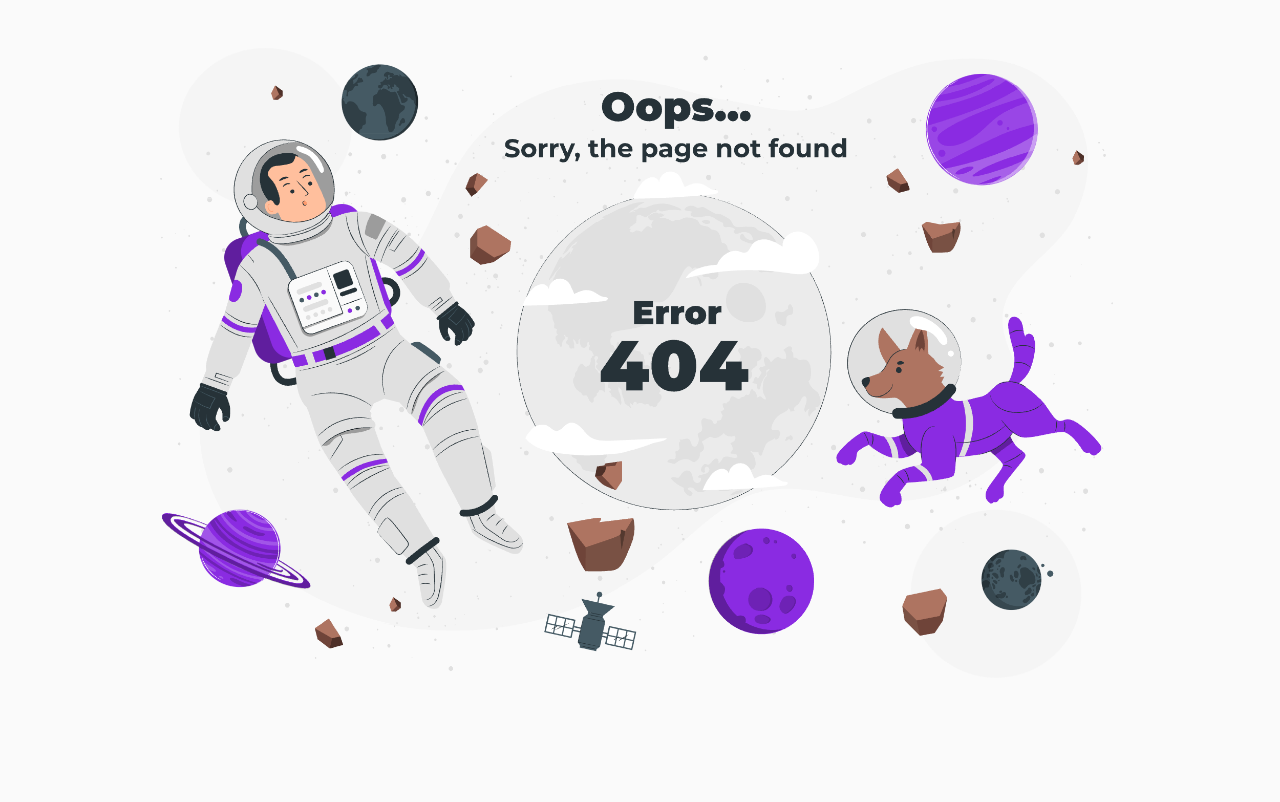
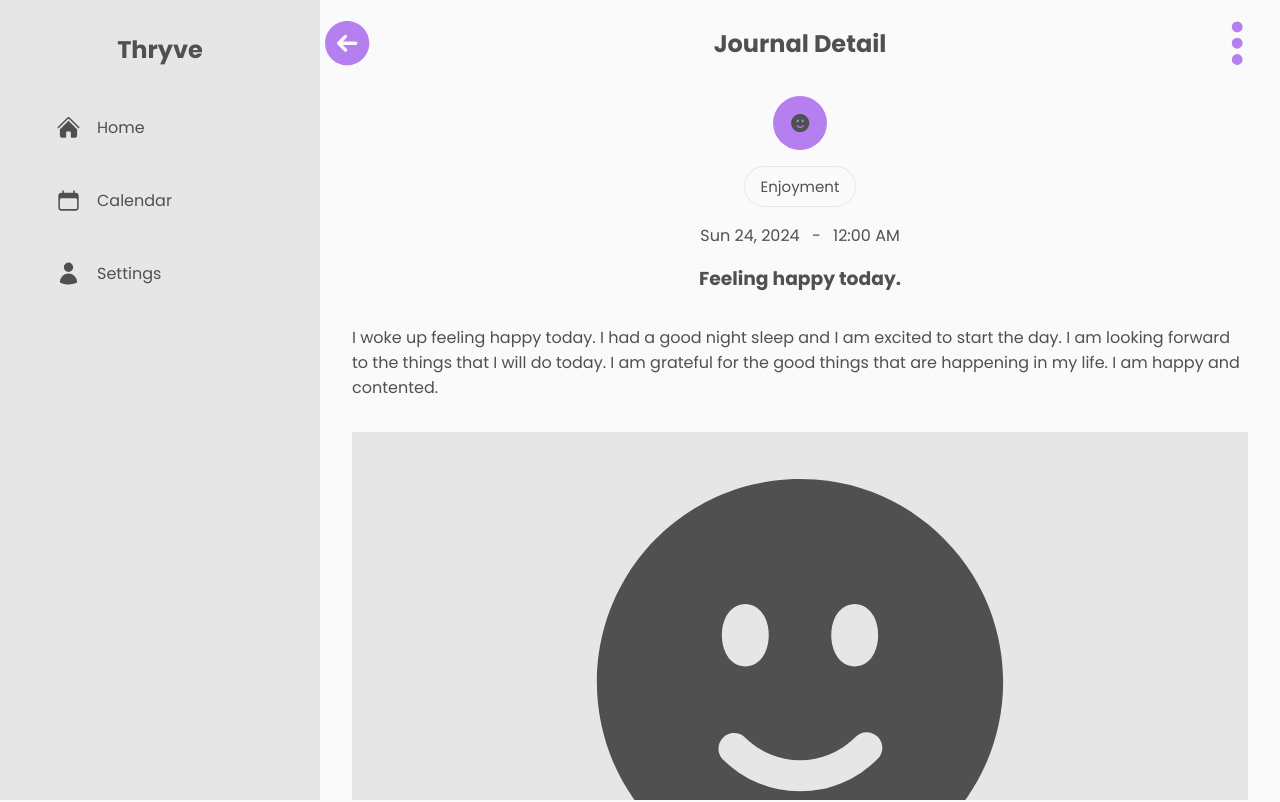
Before and after one commit to Charmingdc/Thryve, a React (Vite) app: page /view-journal in a window 1280 px wide. Shown: the top 802 px of the page. Built offline with nearby package versions, Linux system fonts and the light colour scheme.

Commit message:
Working on the view journal page and updated the home page

```diff
--- a/index.html
+++ b/index.html
@@ -46,7 +46,7 @@
   <link rel="canonical" href="https://yourwebsite.com/" /> -->
 
   <!-- Favicon -->
-  <link rel="icon" href="/public/thryve.png" />
+  <link rel="icon" href="/thryve.png" />
 
   <title>
     Thryve - Clear your tangled mind
--- a/src/components/Helpers/SideBar/SideBar.css
+++ b/src/components/Helpers/SideBar/SideBar.css
@@ -3,7 +3,7 @@
     height: 100%;
     display: flex;
     flex-direction: column;
-    align-items: flex-start;
+    align-items: center;
     padding: 2rem;
     gap: 2rem;
     z-index: 100;
@@ -13,16 +13,17 @@
 }
 
 .sidebar-links {
-    width: 90%;
+    width: 100%;
     display: flex;
     flex-direction: column;
-    align-items: flex-start;
+    align-items: center;
     gap: 1rem;
+    text-align: left;
 }
 
 .sidebar-links .sidebar-link {
     display: flex;
-    justify-content: flex-start;
+    width: 100%;
     align-items: center;
     gap: 1rem;
     padding: 1rem 1.5rem;
@@ -38,7 +39,7 @@
 
 
 @media (max-width: 726px) {
-  .sidebar {
-    display: none;
-  }
+    .sidebar {
+        display: none;
+    }
 }
--- a/src/components/HomePage/Journals/Journal.css
+++ b/src/components/HomePage/Journals/Journal.css
@@ -7,6 +7,7 @@
 .journals-container .journals {
     display: flex;
     flex-wrap: wrap;
+    align-items: center;
     justify-content: space-between;
     margin-top: 0;
     padding: 1.3rem;
@@ -28,7 +29,8 @@
 
 .journal-content {
     display: flex;
-    flex-direction: column;
+    justify-content: space-between;
+    align-items: center;
     width: 100%;
     padding: 1.5rem 2rem;
     background-color: var(--shade);
@@ -53,11 +55,11 @@
     margin: 10px auto;
 }
 
-.gratitude-qoute > p:first-of-type {
+.gratitude-qoute>p:first-of-type {
     font-weight: bolder;
     margin-bottom: 0.8rem;
 }
 
-.gratitude-qoute > p {
+.gratitude-qoute>p {
     text-align: center;
 }
--- a/src/components/HomePage/Journals/Journal.jsx
+++ b/src/components/HomePage/Journals/Journal.jsx
@@ -3,9 +3,14 @@ const Journal = () => {
         <div className="journal">
             <time dateTime="2023-10-10">October 10, 2024 - Tue.</time>
             <div className="journal-content">
-                <time dateTime="2023-10-10T10:45:00">10:45am</time>
+                <div>
+                    <time dateTime="2023-10-10T10:45:00">10:45am</time>
                 <h3>Journal Title</h3>
                 <p>Journal Entry</p>
+                </div>
+                    <div className="journal-image">
+                    <img src="https://via.placeholder.com/150" alt="journal" style={{borderRadius: "10px"}}/>
+                </div>
             </div>
         </div>
     );
--- a/src/main.jsx
+++ b/src/main.jsx
@@ -1,16 +1,17 @@
 import React from 'react';
 import ReactDOM from 'react-dom/client';
 import App from './App.jsx';
+import CalendarPage from './pages/CalendarPage';
 import ErrorPage from './pages/ErrorPage';
+import HomePage from './pages/HomePage';
 import LoginPage from './pages/LoginPage';
 import ResetPasswordPage from './pages/ResetPasswordPage';
+import SettingsPage from './pages/SettingsPage';
 import SignupPage from './pages/SignupPage';
-import HomePage from './pages/HomePage';
-import SettingsPage from './pages/SettingsPage';
-import CalendarPage from './pages/CalendarPage';
 
 import { BrowserRouter, Route, Routes } from 'react-router-dom';
 import './index.css';
+import ViewJournalPage from './pages/ViewJournalPage/ViewJournalPage.jsx';
 
 
 ReactDOM.createRoot(document.getElementById('root')).render(
@@ -25,6 +26,7 @@ ReactDOM.createRoot(document.getElementById('root')).render(
         <Route path='/home' element={<HomePage />} />
         <Route path='/setting' element={<SettingsPage />} />
         <Route path='/calendar' element={<CalendarPage />} />
+        <Route path='/view-journal' element={<ViewJournalPage />} />
       </Routes>
     </BrowserRouter>
   </React.StrictMode>,
--- /dev/null
+++ b/src/pages/ViewJournalPage/ViewJournalPage.css
@@ -0,0 +1,123 @@
+.view-journal-page {
+    display: flex;
+    flex-direction: column;
+    width: 100vw;
+    height: 100vh;
+    position: relative;
+    overflow: hidden;
+}
+
+.view-journal-container {
+    padding: 2rem;
+    padding-bottom: 5rem;
+    position: absolute;
+    width: 75%;
+    height: 100%;
+    display: flex;
+    flex-direction: column;
+    align-items: center !important;
+    top: 0;
+    right: 0;
+    gap: 2rem;
+    overflow-y: auto;
+    margin-top: 4rem;
+    scrollbar-width: none;
+}
+
+.view-journal-container .view-journal-header {
+    display: flex;
+    justify-content: space-between;
+    flex-direction: column;
+    align-items: center;
+    width: 100%;
+    margin-bottom: 2rem;
+    gap: 1rem;
+}
+
+.view-journal-icon {
+    width: 3.4rem;
+    height: 3.4rem;
+    background-color: rgba(181, 127, 239);
+    display: flex;
+    justify-content: center;
+    align-items: center;
+    border-radius: 50%;
+    padding: 1rem;
+}
+
+.view-journal-header .time {
+    display: flex;
+    justify-content: space-evenly;
+    width: 25%;
+}
+
+.view-journal-header .feeling {
+    padding: 0.5rem 1rem;
+    border-radius: 50px;
+    border: 1px solid var(--shade);
+    font-size: 15px;
+}
+
+.feeling-illustration {
+    display: flex;
+    justify-content: center;
+    align-items: center;
+    width: 100%;
+    background-color: var(--shade);
+}
+
+.view-journal-body {
+    display: flex;
+    flex-direction: column;
+    width: 100%;
+    gap: 2rem;
+}
+
+.nav-something {
+    display: flex;
+    justify-content: space-between;
+    padding: 1rem 0;
+    width: 75%;
+    align-items: center;
+    position: fixed;
+    top: 0;
+    right: 0;
+}
+
+.options-menu {
+    position: absolute;
+    top: 4rem;
+    right: 1rem;
+    background-color: var(--shade);
+    box-shadow: 0 2px 4px rgba(0, 0, 0, 0.1);
+    border-radius: 8px;
+    z-index: 1001;
+    display: flex;
+    flex-direction: column;
+    gap: 0.5rem;
+    padding: 0.5rem 0;
+    color: var(--text-color);
+}
+
+.option-button {
+    padding: 0.5rem 1rem;
+    border: none;
+    background: none;
+    cursor: pointer;
+    text-align: left;
+    width: 100%;
+}
+
+.option-button:hover {
+    background-color: var(--shade);
+}
+
+@media (max-width: 726px) {
+    .view-journal-container {
+        width: 100%;
+    }
+
+    .nav-something {
+        width: 100%;
+    }
+}
--- /dev/null
+++ b/src/pages/ViewJournalPage/ViewJournalPage.jsx
@@ -0,0 +1,54 @@
+import { useState } from "react";
+import { HiDotsVertical } from "react-icons/hi";
+import { HiArrowLeftCircle, HiFaceSmile } from "react-icons/hi2";
+import Sidebar from "../../components/Helpers/Sidebar/Sidebar";
+import "./ViewJournalPage.css";
+
+const ViewJournalPage = () => {
+    const [showOptions, setShowOptions] = useState(false);
+
+    return(
+        <div className="view-journal-page">
+            <Sidebar />
+            <div className="view-journal-container">
+                <nav className="nav-something">
+                    <HiArrowLeftCircle className='topnav-icon' onClick={() => navigate(-1)} />
+                    <h1> Journal Detail </h1>
+                    <HiDotsVertical className="topnav-icon" size={24} onClick={() => setShowOptions(prevState => !prevState)} />
+                    {showOptions && (
+                        <div className="options-menu">
+                            <button className="option-button" style={{color: "var(--text-color)"}}>Edit</button>
+                            <button className="option-button" style={{color: "var(--text-color)"}}>Delete Journal</button>
+                        </div>
+                    )}
+                </nav>
+                <div className="container">
+                <div className="view-journal-header">
+                    <div className="view-journal-icon">
+                        <HiFaceSmile size={30} />
+                    </div>
+                    <p className="feeling">Enjoyment</p>
+                    <div className="time">
+                        <span>Sun 24, 2024</span>
+                        <span>-</span>
+                        <span>12:00 AM</span>
+                    </div>
+                    <h3 className="title">
+                        Feeling happy today.
+                    </h3>
+                </div>
+                <div className="view-journal-body">
+                    <p className="entries">
+                        I woke up feeling happy today. I had a good night sleep and I am excited to start the day. I am looking forward to the things that I will do today. I am grateful for the good things that are happening in my life. I am happy and contented.
+                    </p>
+                    <div className="feeling-illustration">
+                        <HiFaceSmile size={500} />
+                    </div>
+                </div>
+                </div>
+            </div>
+        </div>
+    )
+}
+
+export default ViewJournalPage;
--- /dev/null
+++ b/src/pages/ViewJournalPage/index.js
@@ -0,0 +1,2 @@
+import ViewJournalPage from "./ViewJournalPage";
+export default ViewJournalPage;
```
